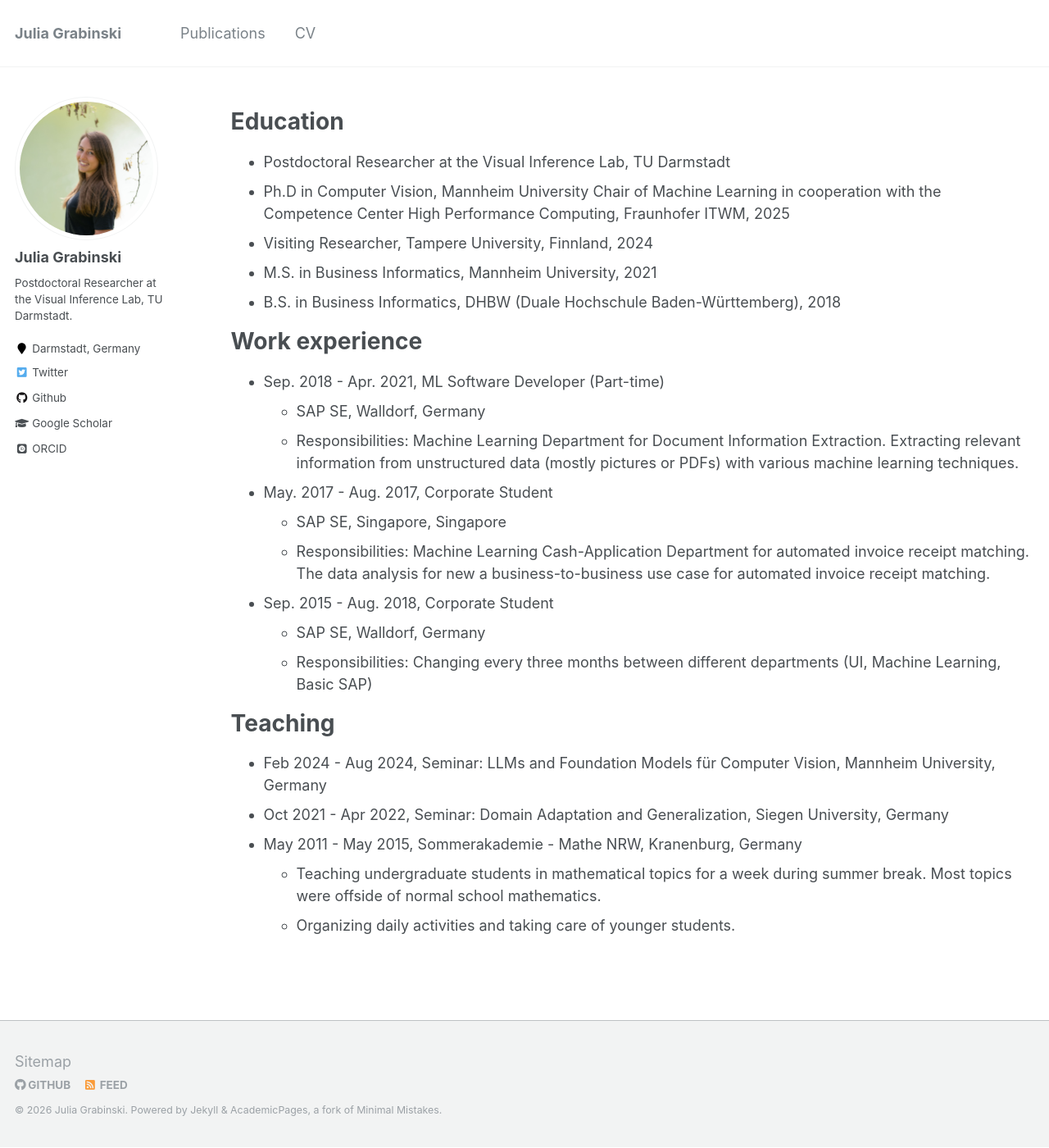
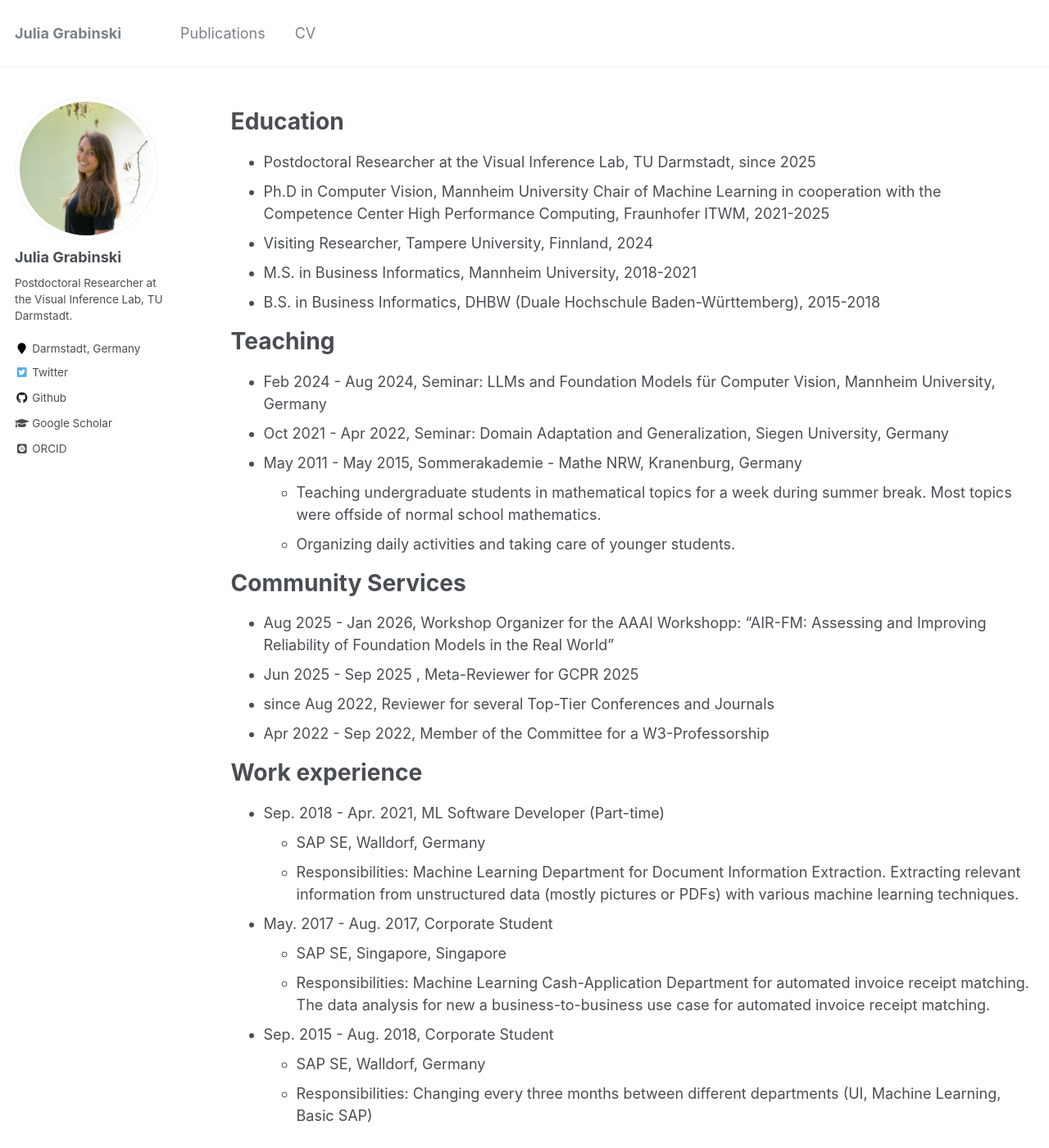
Before and after one commit to GeJulia/gejulia.github.io, a Jekyll site: the page built from _pages/cv.md, in a window 1280 px wide and 1400 px high. Shown: the whole window at 82% size. Built offline with Jekyll 4.4.1, drawn with Linux system fonts in a browser that asks for light colours; some web fonts are replaced.

Commit message:
update cv

```diff
--- a/_pages/cv.md
+++ b/_pages/cv.md
@@ -13,11 +13,27 @@ Education
 ======
 
 
-* Postdoctoral Researcher at the Visual Inference Lab, TU Darmstadt
-* Ph.D in Computer Vision, Mannheim University Chair of Machine Learning in cooperation with the Competence Center High Performance Computing, Fraunhofer ITWM, 2025
+* Postdoctoral Researcher at the Visual Inference Lab, TU Darmstadt, since 2025
+* Ph.D in Computer Vision, Mannheim University Chair of Machine Learning in cooperation with the Competence Center High Performance Computing, Fraunhofer ITWM, 2021-2025
 * Visiting Researcher, Tampere University, Finnland, 2024
-* M.S. in Business Informatics, Mannheim University, 2021
-* B.S. in Business Informatics, DHBW (Duale Hochschule Baden-Württemberg), 2018
+* M.S. in Business Informatics, Mannheim University, 2018-2021
+* B.S. in Business Informatics, DHBW (Duale Hochschule Baden-Württemberg), 2015-2018
+
+Teaching
+======
+* Feb 2024 - Aug 2024, Seminar: LLMs and Foundation Models für Computer Vision, Mannheim University, Germany
+* Oct 2021 - Apr 2022, Seminar: Domain Adaptation and Generalization, Siegen University, Germany
+* May 2011 - May 2015, Sommerakademie - Mathe NRW, Kranenburg, Germany
+   * Teaching undergraduate students in mathematical topics for a week during summer break. Most topics were offside of normal school mathematics.
+   * Organizing daily activities and taking care of younger students.
+
+
+Community Services
+======
+* Aug 2025 - Jan 2026, Workshop Organizer for the AAAI Workshopp: "AIR-FM: Assessing and Improving Reliability of Foundation Models in the Real World"
+* Jun 2025 - Sep 2025 , Meta-Reviewer for GCPR 2025
+* since Aug 2022, Reviewer for several Top-Tier Conferences and Journals
+* Apr 2022 - Sep 2022, Member of the Committee for a W3-Professorship
 
 Work experience
 ======
```
Also changed, not shown: other parts of _pages/cv.md (+0 -7 lines).
